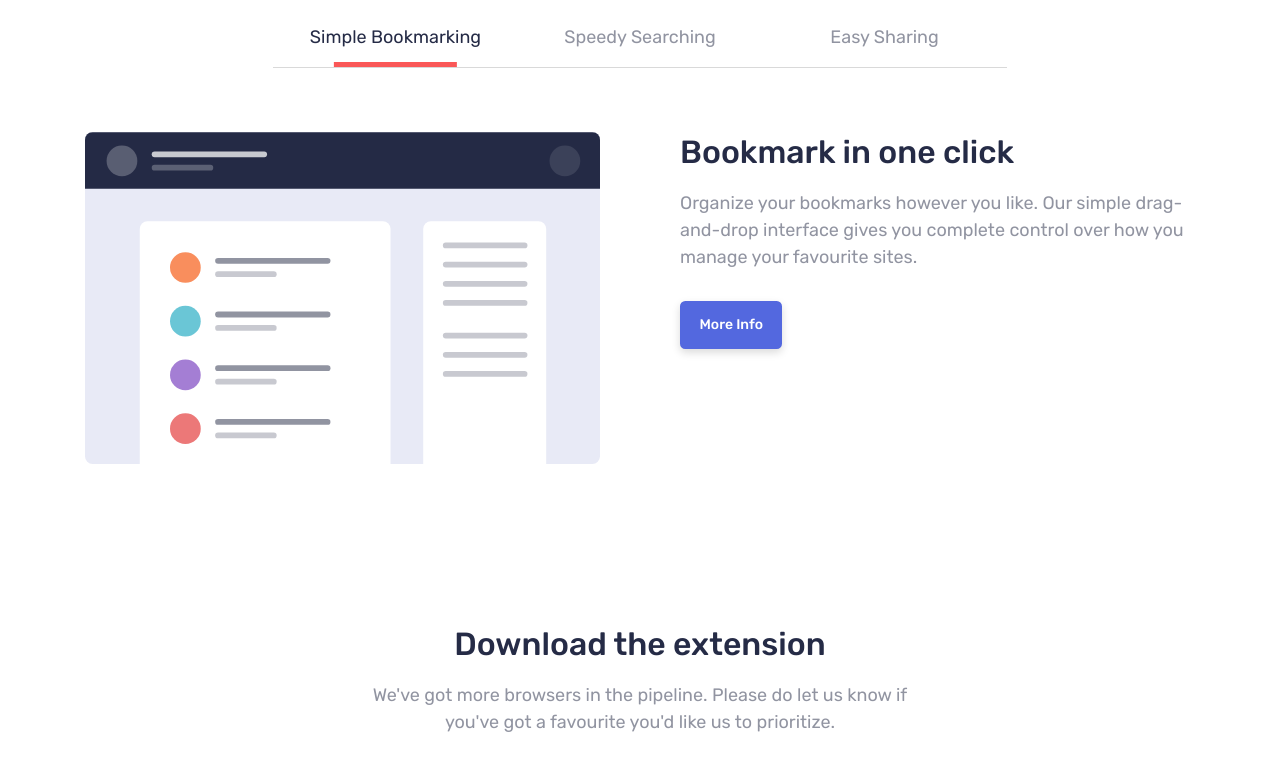
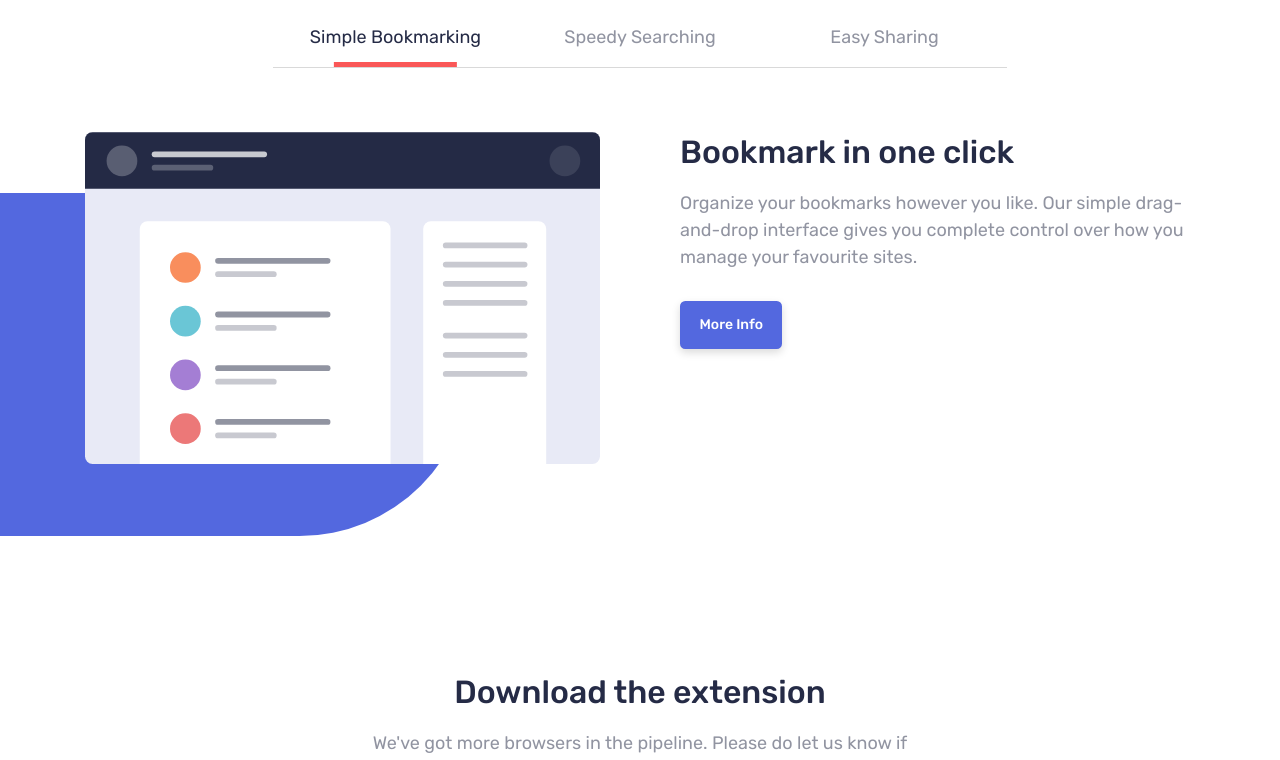
Before and after one commit to Vibhashana/bookmark-landing-page-master, a website: page src/index.html in a window 1280 px wide. Shown: the part 900-1660 px from the top of the page. Drawn offline with nearby package versions, Linux system fonts and the light colour scheme; files that its build step writes are made by us from their sources.

Commit message:
Added decorative elements

```diff
--- a/src/index.html
+++ b/src/index.html
@@ -145,7 +145,7 @@
     </header>
 
     <main id="main">
-      <section class="hero decorative | py-900">
+      <section class="hero | py-900">
         <div class="container">
           <div class="even-columns align-items-center">
             <div class="flow">
@@ -161,16 +161,14 @@
                 <a href="#" class="btn btn-default">Get it on Firefox</a>
               </div>
             </div>
-            <div class="hero__image-wrapper">
+            <div class="hero__image-wrapper decorative">
               <img src="images/illustration-hero.svg" alt="" />
             </div>
           </div>
         </div>
       </section>
 
-      <section
-        class="features decorative decorative--right | text-center py-900"
-      >
+      <section class="features | text-center py-900">
         <div class="container | flow">
           <h2>Features</h2>
           <p>
@@ -227,7 +225,7 @@
                 aria-labelledby="simple"
                 tabindex="0"
               >
-                <div>
+                <div class="decorative decorative--left">
                   <img src="images/illustration-features-tab-1.svg" alt="" />
                 </div>
                 <div class="flow">
@@ -242,7 +240,7 @@
               </div>
 
               <!-- <div class="tabs__tab-pane even-columns" id="speedy-tab" role="tabpanel" aria-labelledby="speedy" tabindex="0">
-                <div>
+                <div class="decorative decorative--left">
                   <img src="images/illustration-features-tab-1.svg" alt="" />
                 </div>
                 <div class="flow">
@@ -257,7 +255,7 @@
               </div>
 
               <div class="tabs__tab-pane even-columns" id="easy-tab" role="tabpanel" aria-labelledby="easy" tabindex="0">
-                <div>
+                <div class="decorative decorative--left">
                   <img src="images/illustration-features-tab-1.svg" alt="" />
                 </div>
                 <div class="flow">
--- a/src/sass/abstract/_utilities.scss
+++ b/src/sass/abstract/_utilities.scss
@@ -87,3 +87,32 @@
     display: none;
   }
 }
+
+.decorative {
+  position: relative;
+
+  &::after {
+    content: "";
+    position: absolute;
+    bottom: -1.5rem;
+    right: 0;
+    aspect-ratio: 4 / 3;
+    width: 75%;
+    background-color: var(--clr-primary-400);
+    border-radius: 100vmax 0 0 100vmax;
+    box-shadow: 13vw 0 0 0 var(--clr-primary-400);
+    z-index: -1;
+  }
+
+  &--left {
+    padding-bottom: 3rem;
+
+    &::after {
+      right: auto;
+      left: 0;
+      aspect-ratio: 4 / 3.55;
+      border-radius: 0 100vmax 100vmax 0;
+      box-shadow: -13vw 0 0 0 var(--clr-primary-400);
+    }
+  }
+}
--- a/src/sass/main.scss
+++ b/src/sass/main.scss
@@ -52,6 +52,7 @@ a {
 
     &__image-wrapper {
       order: -1;
+      margin-bottom: var(--size-800);
     }
   }
 
```
